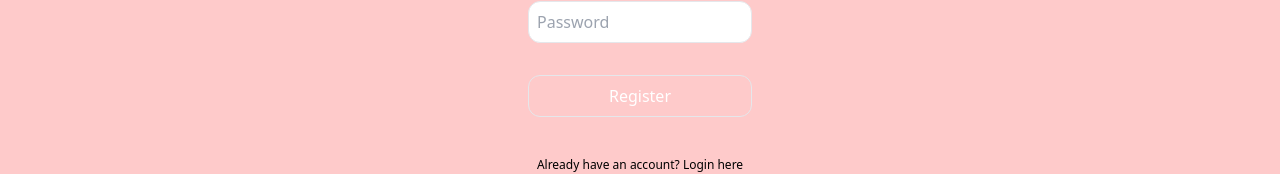
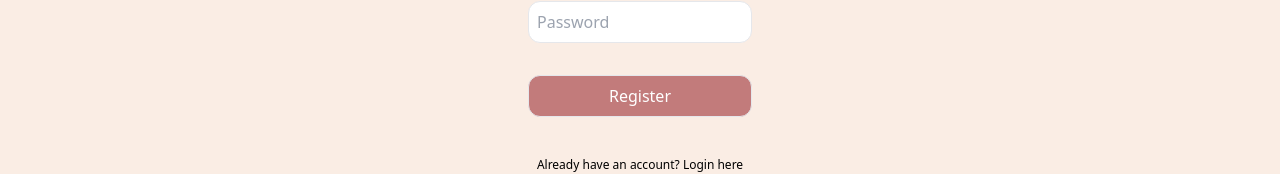
Before and after one commit to li-madison/TinderHouses, a React (Create React App) app in the folder tinder-house/: page /Register in a window 1280 px wide. Shown: the part 225-399 px from the top of the page. Built offline with nearby package versions, Linux system fonts and the light colour scheme; no server answers; the database is empty.

Commit message:
register

```diff
--- a/tinder-house/src/Pages/register.jsx
+++ b/tinder-house/src/Pages/register.jsx
@@ -22,7 +22,7 @@ function RegisterPage() {
 
     return (
         <div>
-        <div className="flex flex-col items-center h-screen ">
+        <div className="flex flex-col items-center h-screen bg-[#FAEDE4]">
 
 
             <form onSubmit={handleRegister}  className=" flex flex-col p-6 w-full items-center">
@@ -48,12 +48,14 @@ function RegisterPage() {
                 {error && <p className="text-red-500 text-sm">{error}</p>}
                 <button
                     type="submit"
-                    className = " text-center border rounded-xl border-darkBlue w-56 mx-auto p-2 m-4 bg-darkBlue text-white hover:text-darkBlue hover:bg-white hover:border-darkBlue " >
+                    className="text-center border rounded-xl border-darkBlue w-56 mx-auto p-2 m-4 bg-[#c27b7b] text-white hover:bg-white hover:text-[#c27b7b] hover:border-[#c27b7b]"
+                    >
                     Register
                 </button>
+
             </form>
             <div className=" flex flex-col text-center text-xs">
-            <p className="mb-3 text-darkBlue hover:underline hover:underline-offset-2">
+            <p className="mb-3 text-darkBlue hover:underline hover:underline-offset-2 ">
                         Already have an account?{' '}
                 <Link to="/login" className="">Login here</Link>
             </p>
```
